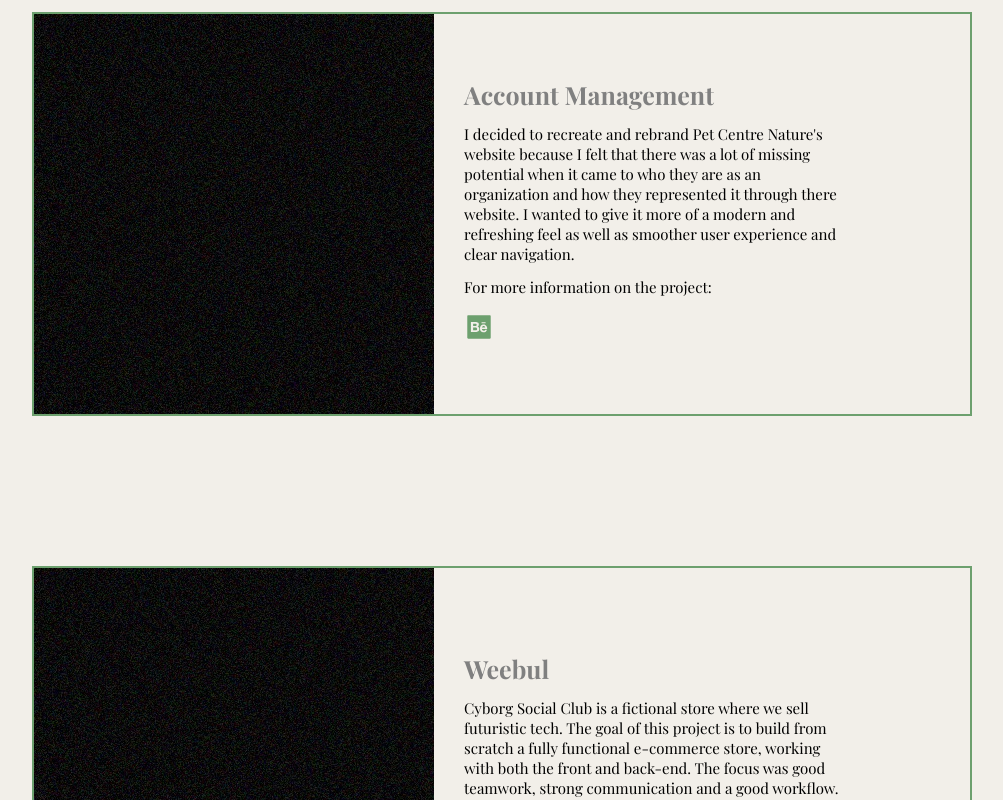
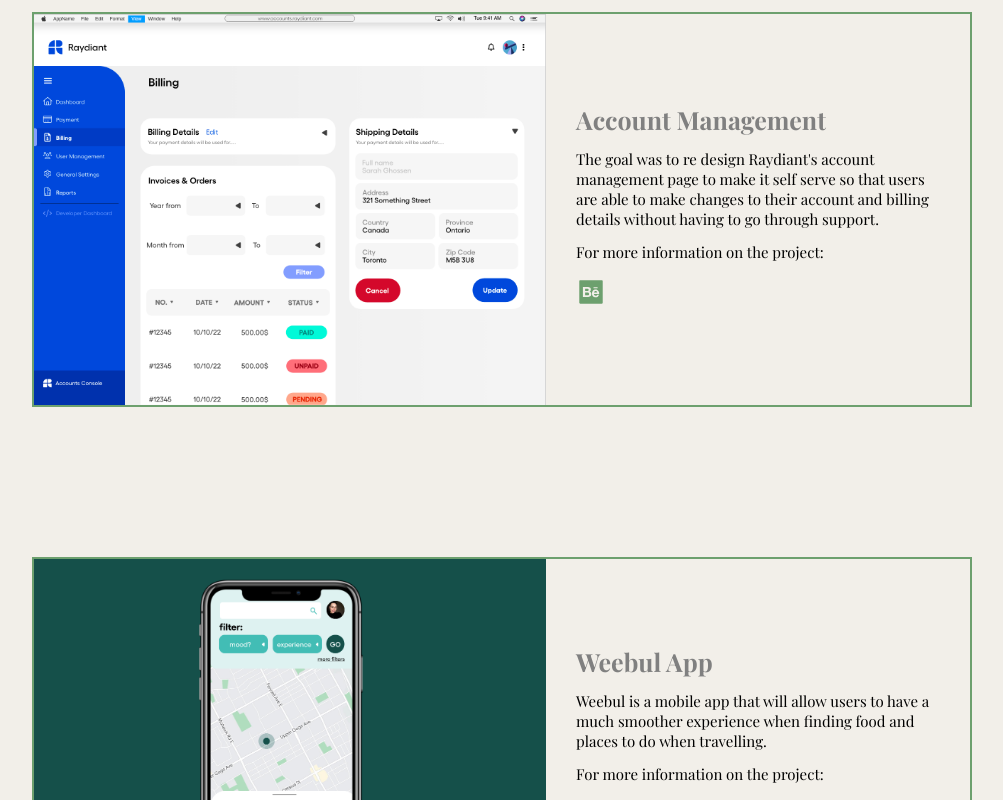
Before and after one commit to sarahghossen/Portfolio, a React (Create React App) app: page / in a window 1280 px wide. Shown: the part 1900-2700 px from the top of the page, without its empty margins (138-1141 px from the left). Built offline with nearby package versions, Linux system fonts and the light colour scheme.

Commit message:
added weebul

```diff
--- a/src/Homepage.js
+++ b/src/Homepage.js
@@ -47,41 +47,36 @@
       <ProjectDiv id="projects">
         <H2>UX/UI Projects</H2>
         <Projects>
-          <Image src="/images/static.jpg" alt="arrow" />
+          <Image src="/images/AccountManagement.png" alt="arrow" />
           <Div3>
             <P style={{ fontWeight: "bold" }}>Account Management</P>
             <PSmall>
-              I decided to recreate and rebrand Pet Centre Nature's website
-              because I felt that there was a lot of missing potential when it
-              came to who they are as an organization and how they represented
-              it through there website. I wanted to give it more of a modern and
-              refreshing feel as well as smoother user experience and clear
-              navigation.
+              The goal was to re design Raydiant's account management page to
+              make it self serve so that users are able to make changes to their
+              account and billing details without having to go through support.
             </PSmall>
             <PSmall>For more information on the project:</PSmall>
             <a
               style={{ color: "#6da06e", fontSize: "30px" }}
-              href="https://github.com/sarahghossen/Pet-Centre-Nature-Rebrand"
+              href="https://www.behance.net/gallery/156485053/Account-Management-Re-Design"
             >
               <AiFillBehanceSquare />
             </a>
           </Div3>
         </Projects>
         <Projects style={{ marginTop: "150px" }}>
-          <Image src="/images/static.jpg" alt="arrow" />
+          <Image src="/images/Weebul.png" alt="arrow" />
           <Div3>
-            <P style={{ fontWeight: "bold" }}>Weebul</P>
+            <P style={{ fontWeight: "bold" }}>Weebul App</P>
             <PSmall>
-              Cyborg Social Club is a fictional store where we sell futuristic
-              tech. The goal of this project is to build from scratch a fully
-              functional e-commerce store, working with both the front and
-              back-end. The focus was good teamwork, strong communication and a
-              good workflow.
+              Weebul is a mobile app that will allow users to have a much
+              smoother experience when finding food and places to do when
+              travelling.
             </PSmall>
             <PSmall>For more information on the project:</PSmall>
             <a
               style={{ color: "#6da06e", fontSize: "30px" }}
-              href="https://github.com/sarahghossen/Cyborg-Social-Club"
+              href="https://www.behance.net/gallery/156901301/Weebul-App"
             >
               <AiFillBehanceSquare />
             </a>
@@ -356,6 +351,8 @@
   }
 `;
 
-const Image = styled.img``;
+const Image = styled.img`
+  width: 40vw;
+`;
 
 export default Homepage;
```
Also changed, not shown: public/Images/AccountManagement.png (added), public/Images/Weebul.png (added).
